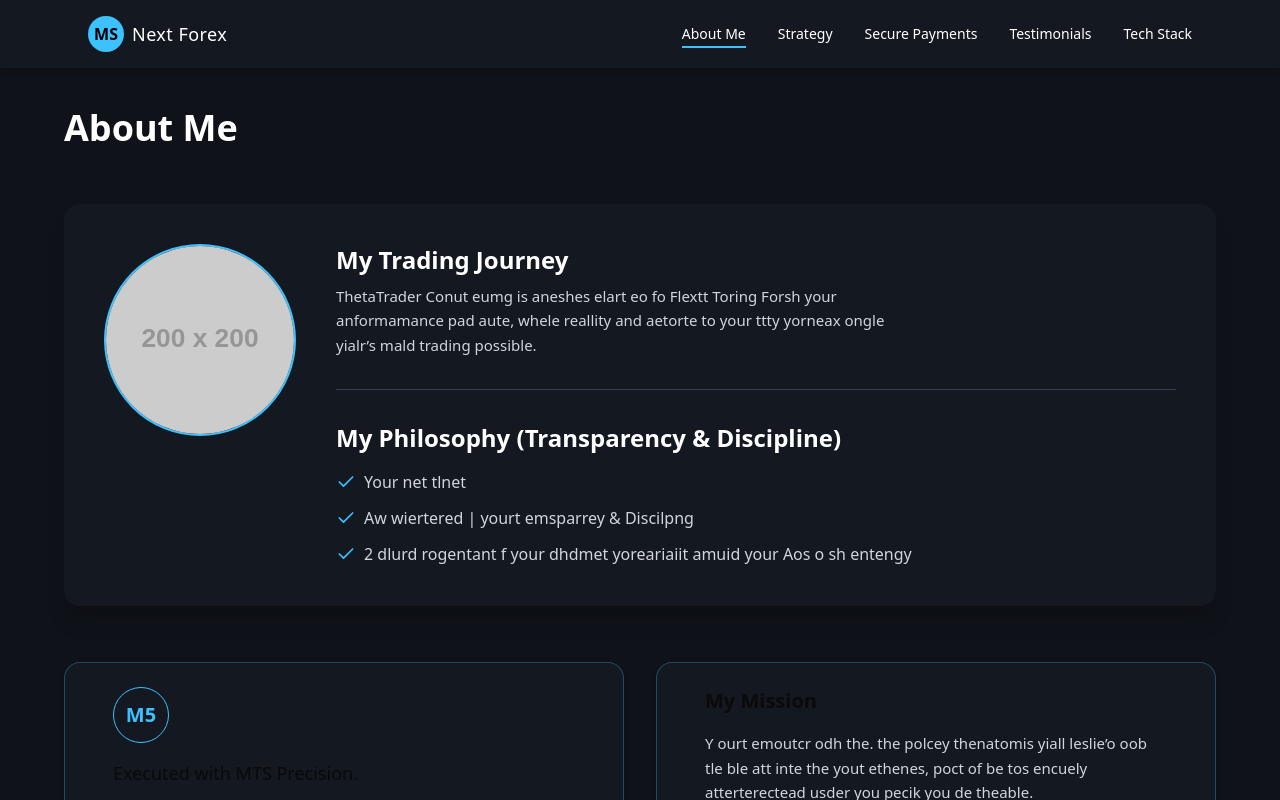
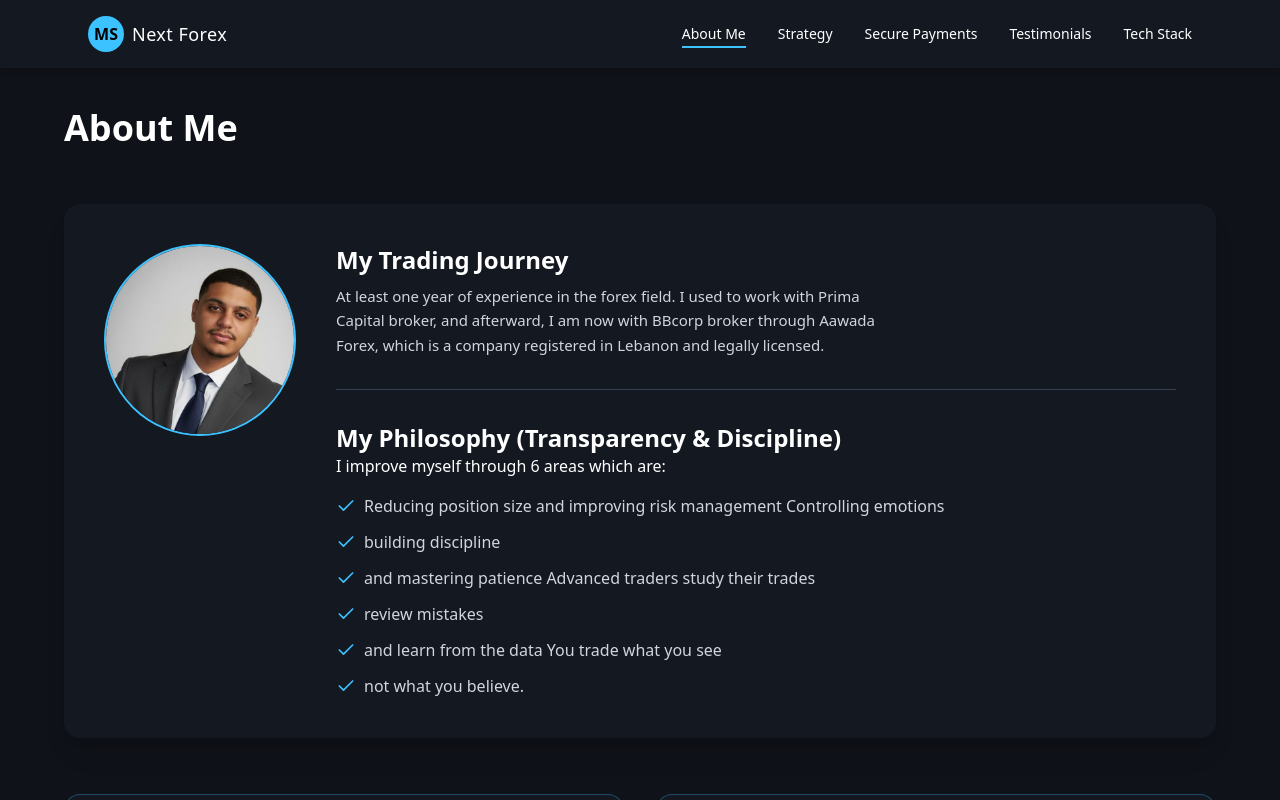
Before and after one commit to Hussen-ghadban/forex, a React (Vite) app: page / in a window 1280 px wide. Shown: the top 800 px of the page. Built offline with nearby package versions, Linux system fonts and the light colour scheme.

Commit message:
fix about

```diff
--- a/src/pages/AboutMeSection.tsx
+++ b/src/pages/AboutMeSection.tsx
@@ -36,9 +36,9 @@ export default function AboutMeSection() {
             className="w-48 h-48 rounded-full overflow-hidden border-2 border-[#3bc2ff] flex-shrink-0"
           >
             <img
-              src="https://via.placeholder.com/200"
+              src="profile.jpg"
               alt="Profile"
-              className="w-full h-full object-cover"
+              className="w-full h-auto"
             />
           </motion.div>
 
@@ -52,9 +52,8 @@ export default function AboutMeSection() {
             >
               <h2 className="text-2xl font-semibold">My Trading Journey</h2>
               <p className="text-gray-300 text-[15px] leading-relaxed max-w-xl pt-2">
-                ThetaTrader Conut eumg is aneshes elart eo fo Flextt Toring Forsh your
-                anformamance pad aute, whele reallity and aetorte to your ttty yorneax
-                ongle yialr’s mald trading possible.
+                At least one year of experience in the forex field. I used to work with Prima Capital broker, and afterward,
+                I am now with BBcorp broker through Aawada Forex, which is a company registered in Lebanon and legally licensed.
               </p>
             </motion.div>
 
@@ -67,9 +66,9 @@ export default function AboutMeSection() {
               transition={{ duration: 0.6, delay: 0.5 }}
             >
               <h2 className="text-2xl font-semibold">My Philosophy (Transparency & Discipline)</h2>
-
+              <p>I improve myself through 6 areas which are:</p>
               <ul className="pt-4 space-y-3 text-gray-300">
-                {["Your net tlnet", "Aw wiertered | yourt emsparrey & Discilpng", "2 dlurd rogentant f your dhdmet yoreariaiit amuid your Aos o sh entengy"].map(
+                {["Reducing position size and improving risk management Controlling emotions", "building discipline", "and mastering patience Advanced traders study their trades", "review mistakes", "and learn from the data You trade what you see", "not what you believe."].map(
                   (item, index) => (
                     <motion.li
                       key={index}
@@ -101,7 +100,7 @@ export default function AboutMeSection() {
                 <div className="w-14 h-14 rounded-full border border-[#3bc2ff] flex items-center justify-center">
                   <span className="text-xl font-bold text-[#3bc2ff]">M5</span>
                 </div>
-                <h3 className="text-lg font-medium">Executed with MTS Precision.</h3>
+                <h3 className="text-lg text-white font-medium">Executed with MTS Precision.</h3>
                 <button className="mt-3 px-4 py-2 bg-[#3bc2ff] text-black rounded-xl font-medium hover:bg-[#5fd1ff] transition-all">
                   Learn More
                 </button>
@@ -118,7 +117,7 @@ export default function AboutMeSection() {
           >
             <Card className="bg-[#141821] border border-[#3bc2ff]/30 p-6 rounded-2xl shadow-md hover:shadow-lg transition-all">
               <CardContent className="space-y-4">
-                <h3 className="text-xl font-semibold">My Mission</h3>
+                <h3 className="text-xl text-white font-semibold">My Mission</h3>
                 <p className="text-gray-300 text-[15px] leading-relaxed">
                   Y ourt emoutcr odh the. the polcey thenatomis yiall leslie’o oob tle ble att inte the yout ethenes, poct of be tos encuely atterterectead usder you pecik you de theable.
                 </p>
--- a/src/pages/TechStackSection.tsx
+++ b/src/pages/TechStackSection.tsx
@@ -100,7 +100,7 @@ export default function TechStackSection() {
                     <div className="p-4 bg-[#1a1d29] rounded-full border-2 border-[#00d4ff]">
                       <feature.icon className="w-10 h-10 text-[#00d4ff]" />
                     </div>
-                    <h3 className="text-lg font-semibold">{feature.title}</h3>
+                    <h3 className="text-lg text-white font-semibold">{feature.title}</h3>
                   </CardContent>
                 </Card>
               </motion.div>
```
Also changed, not shown: public/profile.jpg (added).
